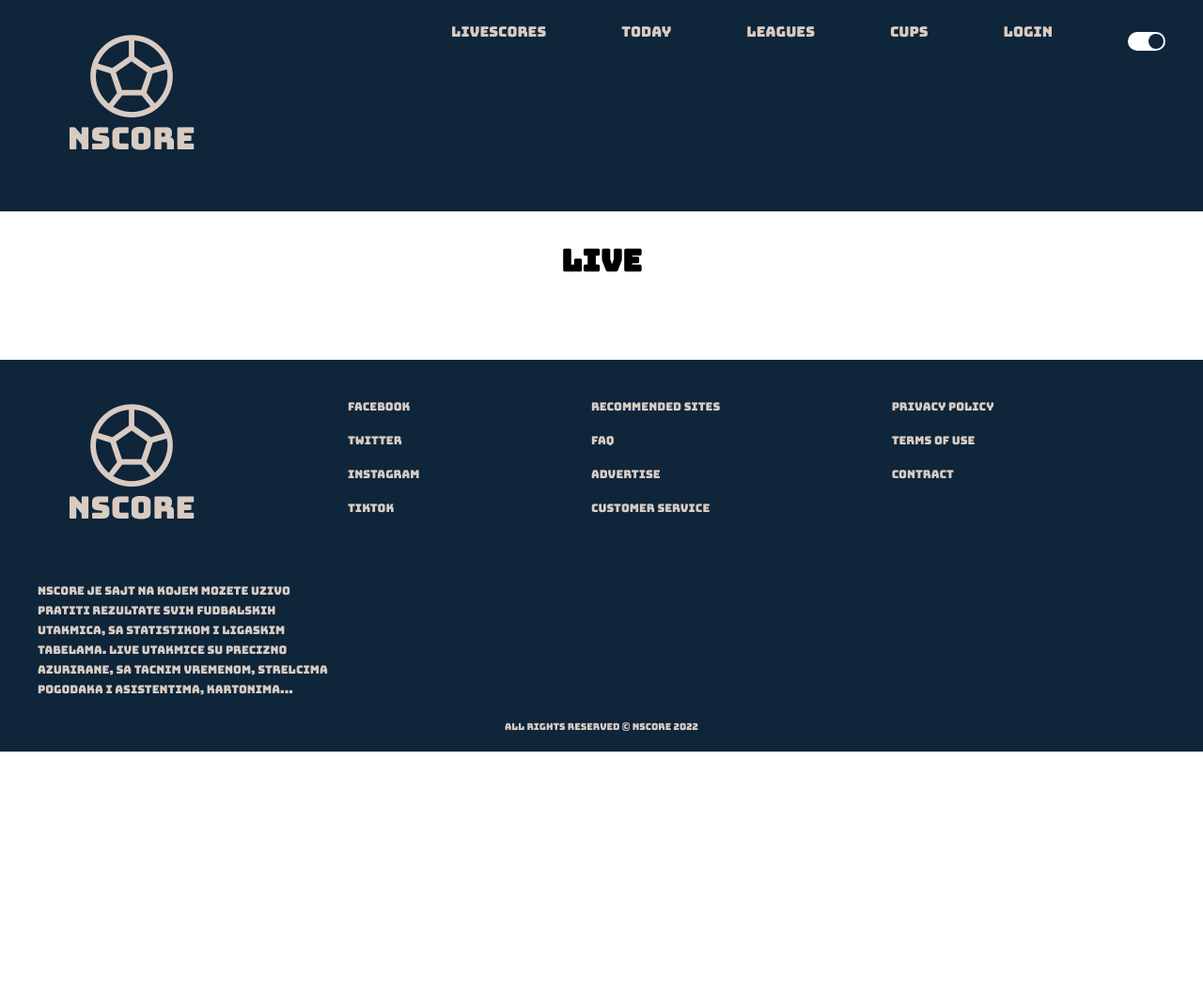
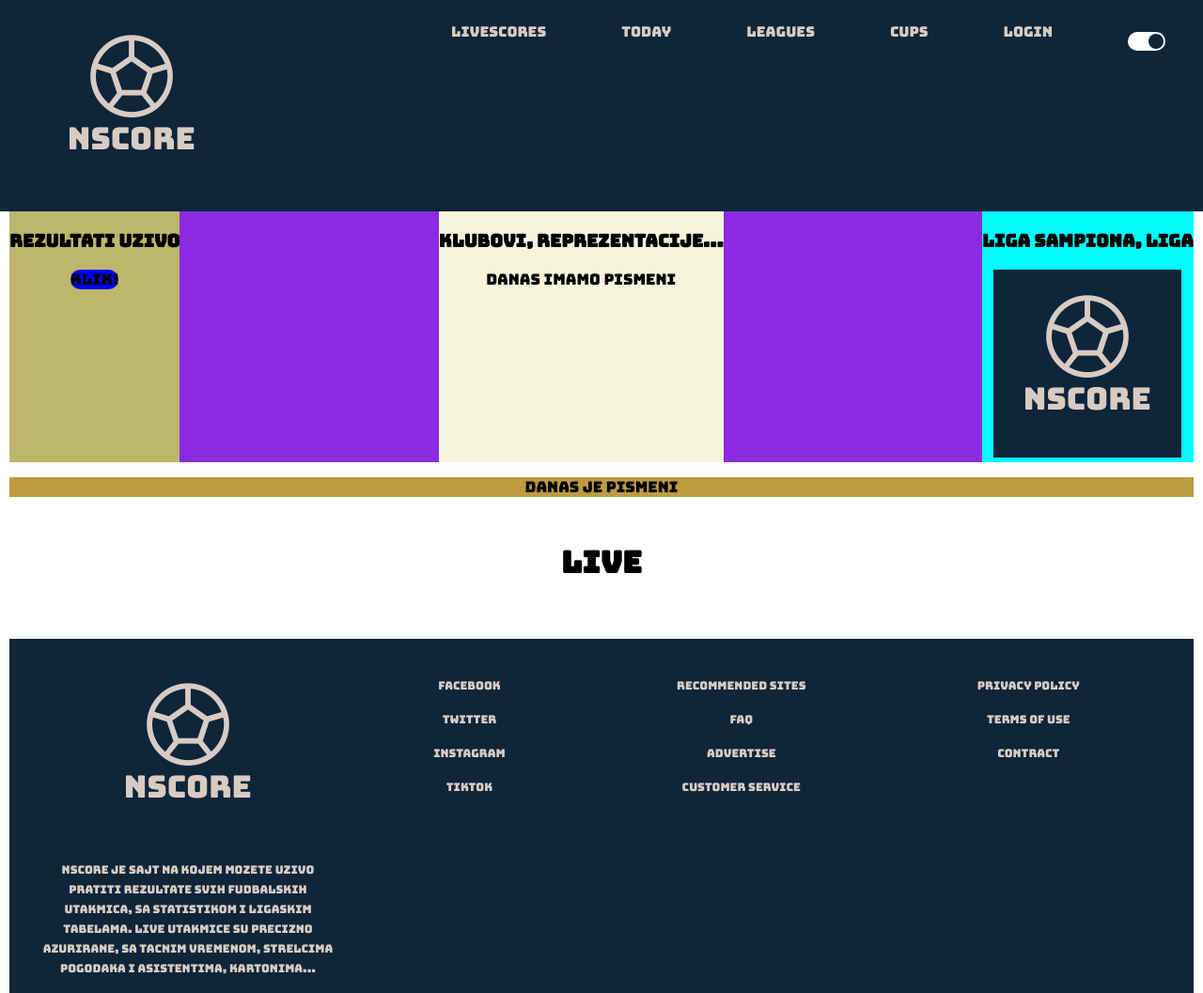
Before and after one commit to dzonyv/NScore, a plain HTML site: page NScore.html in a window 1280 px wide. Shown: the top 1057 px of the page at 94% size. Before the commit the page ends 800 px from the top, so only its background shows below. Drawn offline with Linux system fonts and the light colour scheme; no server answers.

Commit message:
Add files via upload

```diff
--- a/NScore.html
+++ b/NScore.html
@@ -12,6 +12,7 @@
 <body class="flex">
 
     <header>
+
         <div class="container flex">
 
             <div class="header-logo">
@@ -43,6 +44,24 @@
     </header>
 
     <main>
+        <div id="pismeni">
+            <div id="xx">
+                <h3>Rezultati uzivo</h3>
+                <span id="dugme">Klik!</span>
+            </div>
+            <div id="xy">
+                <h3>Klubovi, reprezentacije...</h3>
+                <p id="par">danas imamo pismeni</p>
+            </div>
+            <div id="xz">
+                <h3>Liga Sampiona, Liga </h3>
+                <img src="NScore logo.png">
+            </div>
+
+        </div>
+        <div id="pismeni1">
+            <p>danas je pismeni</p>
+        </div>
         <div class="container">
             <div id="content"> <h1>LIVE</h1>
                 <div id="matchTable" class="matches-table">
@@ -52,7 +71,18 @@
             </div>
         </div>
         <script src="nsjs.js"></script>
-    </main>
+        <script src="pismeni.js"></script>
+        <script>
+            let klik = document.getElementById('dugme');
+            let  tekst = document.getElementById('par');
+
+            klik.addEventListener('click', (e) => {
+            tekst.innerHTML = 'fudbal';
+            //let jsontxt = JSON.stringify(product.data[0]);
+            //tekst.innerHTML = json;
+
+});
+        </script>
 
     <footer>
         <div class="container">
--- a/nscore_css.css
+++ b/nscore_css.css
@@ -69,3 +69,27 @@
 .match-tile .team {
     width: 100px;
 }
+#pismeni{
+    width: auto;
+    background-color: blueviolet;
+    justify-content: space-between;
+    display: flex;
+}
+#pismeni1{
+    width: auto;
+    background-color: rgb(189, 155, 63);
+}
+
+#xx{
+    background-color: darkkhaki;
+}
+#xy{
+    background-color: beige;
+}
+#xz{
+    background-color: aqua;
+}
+#xx span{
+    background-color: blue;
+    border-radius: 40px;
+}
```
Also changed, not shown: pismeni.js (added, +39 -0 lines).
